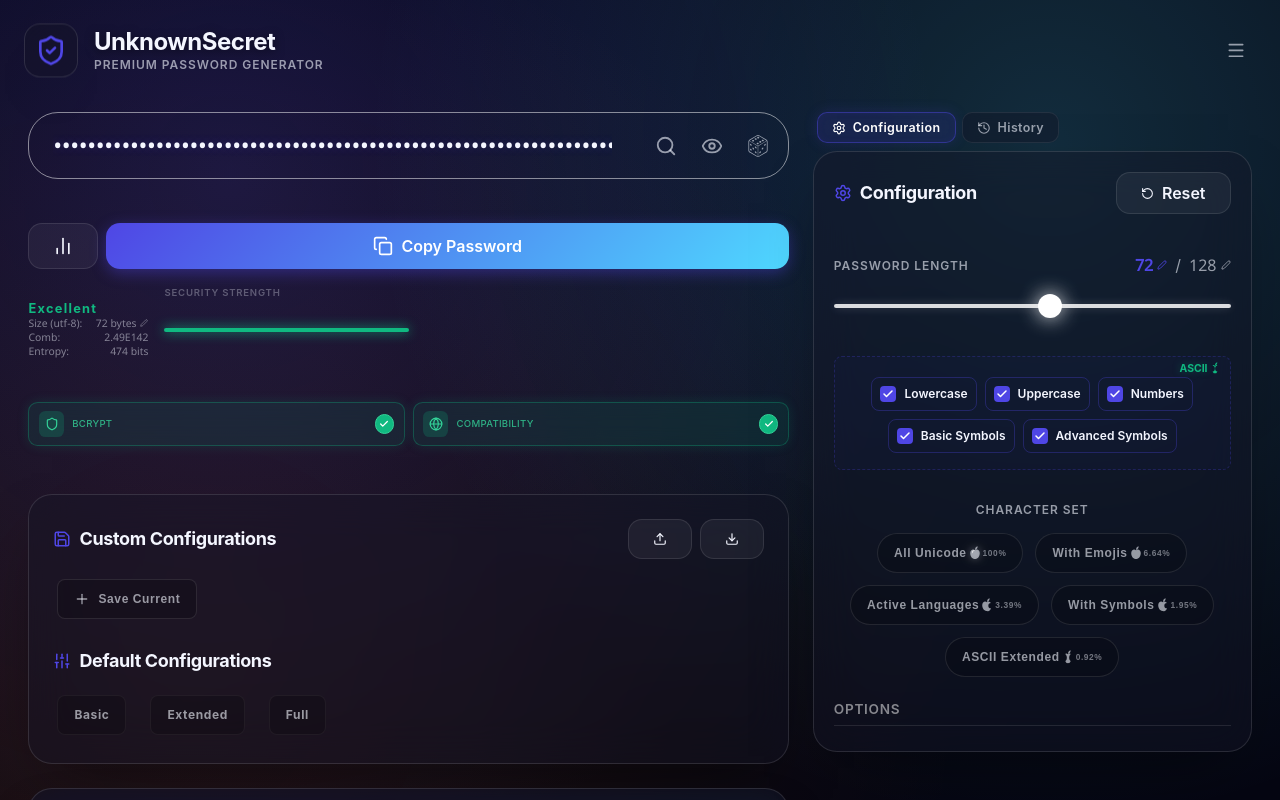
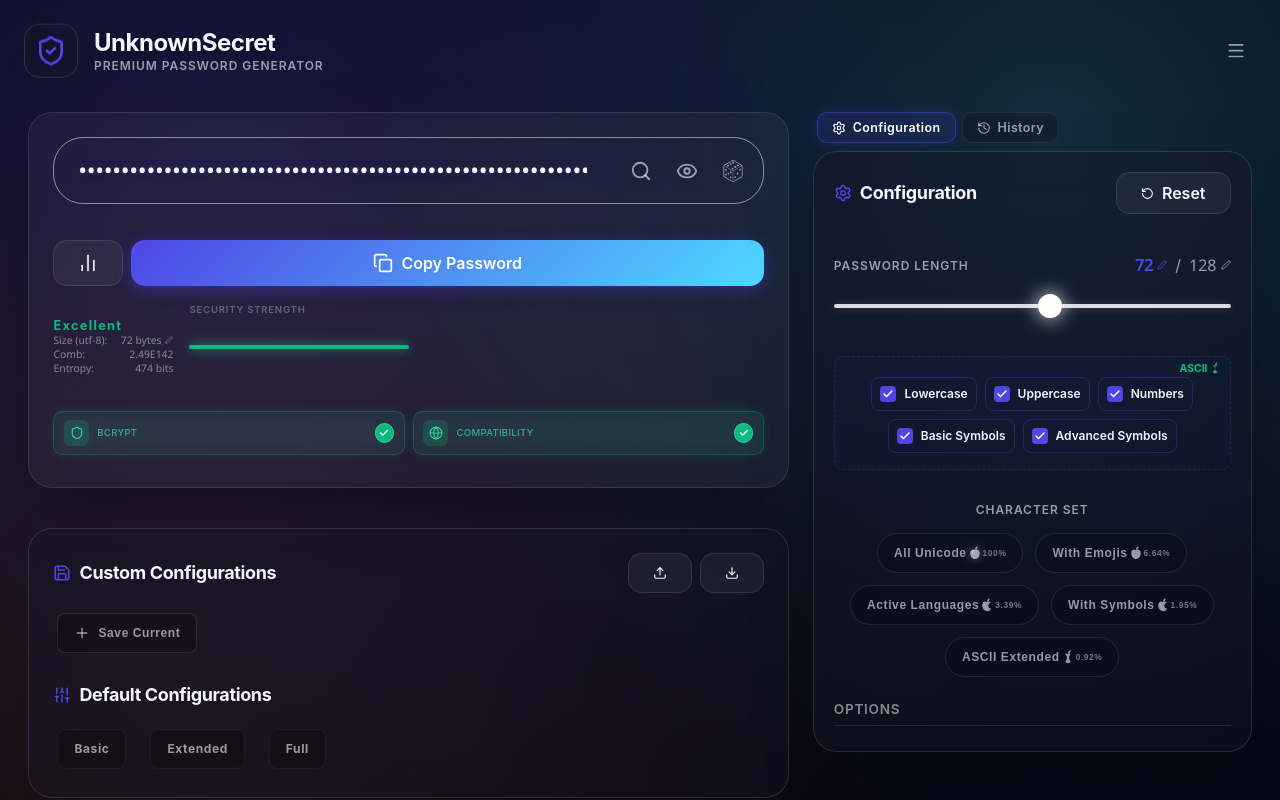
Before and after one commit to WireSwarm/UnknownSecret, a React (Vite) app: page / in a window 1280 px wide. Shown: the top 800 px of the page. Built offline with nearby package versions, Linux system fonts and the light colour scheme; a web font is replaced by a local one.

Commit message:
style : regroup stats and password with a background

```diff
--- a/src/components/generator/GeneratorPanel.jsx
+++ b/src/components/generator/GeneratorPanel.jsx
@@ -895,6 +895,8 @@ export function GeneratorPanel({ onCopyPassword }) {
                     </div>
                 </div>
             )}
+            {/* Password Output Card — glassmorphism wrapper */}
+            <GlassCard className="p-6 flex flex-col gap-4" id="password-output-card" style={{ transform: 'none', background: 'rgba(255, 255, 255, 0.04)', backdropFilter: 'blur(40px)', WebkitBackdropFilter: 'blur(40px)', border: '1px solid rgba(255, 255, 255, 0.10)' }}>
             {/* Centered Output Section */}
             <div className="flex flex-col items-center w-full" id="output-section">
                 <div className="w-full max-w-2xl relative" id="password-input-area">
@@ -1094,6 +1096,7 @@ export function GeneratorPanel({ onCopyPassword }) {
                     }, 100);
                 }}
             />
+            </GlassCard>
             {/* Presets and Default Configs Card — stays in the left column */}
             <GlassCard className="p-6 mt-4 flex flex-col gap-6" id="presets-glass-card">
                 {/* Section 2: Saved Configurations */}
```
